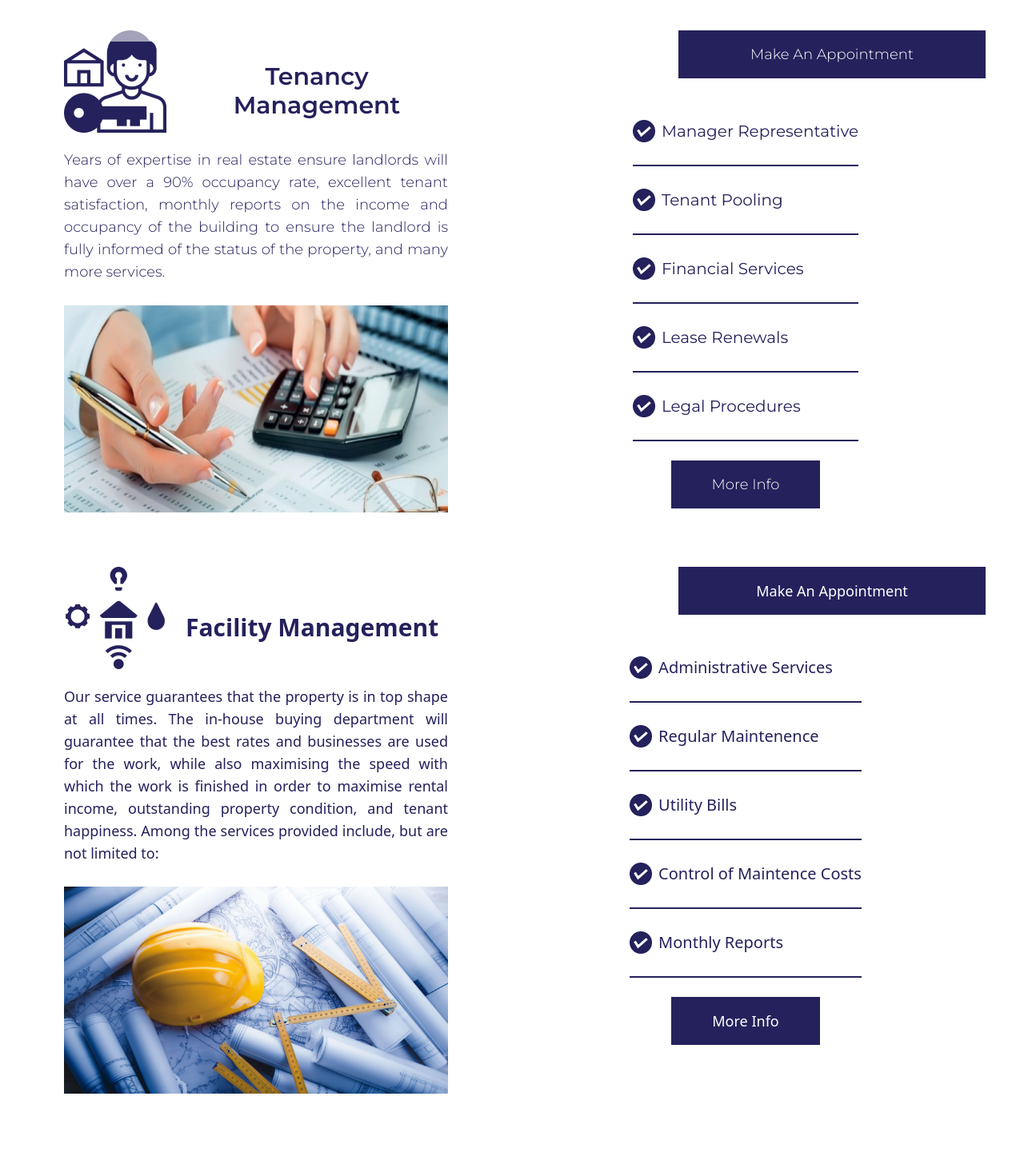
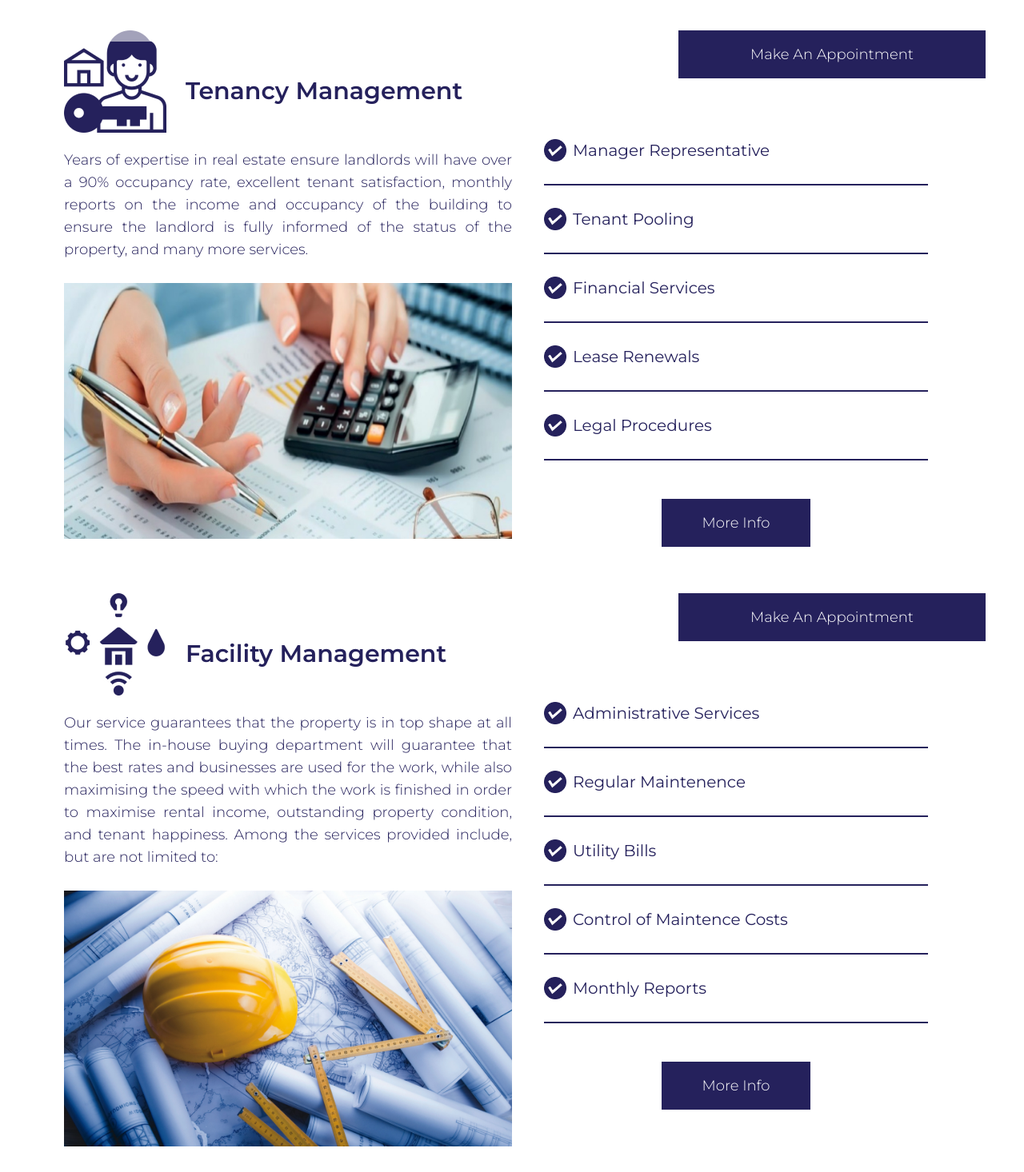
Before and after one commit to Sameekshaa999/AL-Madar-, a React (Create React App) app: page /services in a window 1280 px wide. Shown: the part 424-1890 px from the top of the page at 80% size. Built offline with nearby package versions, Linux system fonts and the light colour scheme.

Commit message:
small chnges in services

```diff
--- a/src/components/about/AboutUs.jsx
+++ b/src/components/about/AboutUs.jsx
@@ -3,7 +3,7 @@ import hexagons from "../Zimages/about/hexagons.svg";
 
 const About = () => {
   return (
-    <div className="flex flex-col-reverse lg:flex-row justify-center items-center md:px-20 py-10 lg:space-x-40 pt-24 about-gradient">
+    <div className="flex flex-col-reverse lg:flex-row justify-center items-center px-10 py-10 lg:space-x-40 pt-24 about-gradient">
       <div className="lg:ml-20 text-white font-montserrat">
         <div className="flex justify-center items-center lg:w-fit border-b-2 border-mwhite py-2 my-5">
           <h1 className="text-lg md:text-4xl font-bold transition">About us</h1>
--- a/src/components/about/OurTeam.jsx
+++ b/src/components/about/OurTeam.jsx
@@ -11,7 +11,7 @@ import Headings from "../Headings";
 
 const OurTeam = () => {
   return (
-    <div className="flex flex-col justify-center items-center mx-20 my-10 font-montserrat text-mpurple">
+    <div className="flex flex-col justify-center items-center mx-10 my-10 font-montserrat text-mpurple">
       <div className="flex flex-col lg:flex-row justify-center items-center">
         <div className="flex justify-start items-center mx-20 mb-7">
 
--- a/src/components/services1/FM.jsx
+++ b/src/components/services1/FM.jsx
@@ -6,56 +6,61 @@ import { Link } from "react-router-dom";
 
 const FM = () => {
   return (
-<div className="flex flex-col lg:flex-row font-Montserrat text-mpurple px-20 pt-10 lg:space-x-20">
-      <div className="flex-col lg:w-1/2 ">
+<div className="flex flex-col lg:flex-row font-montserrat text-mpurple px-20 pt-10">
+      <div className="flex-col lg:w-1/2">
         <div className="flex flex-col sm:flex-row space-y-6 sm:space-x-6 items-center">
-          <img src={FM_icon} alt="icon" className="h-20 md:h-32" />
+          <img src={FM_icon} alt="icon" className="h-20 lg:h-32" />
           <h1 className="mt-5 font-semibold text-xl md:text-3xl text-center">
             Facility Management
           </h1>
         </div>
         <div className="md:flex-col inline-block">
           <p className="mt-5 mb-0 font-light text-lg text-justify ">
-            Our service guarantees that the property is in top shape at
-             all times. The in-house buying department will guarantee that
-             the best rates and businesses are used for the work, while
-             also maximising the speed with which the work is finished in
-             order to maximise rental income, outstanding property
-             condition, and tenant happiness.
-             Among the services provided include, but are not limited to:
+            Our service guarantees that the property is in top shape at all
+            times. The in-house buying department will guarantee that the best
+            rates and businesses are used for the work, while also maximising
+            the speed with which the work is finished in order to maximise
+            rental income, outstanding property condition, and tenant happiness.
+            Among the services provided include, but are not limited to:
           </p>
-          <img src={services1_FM} alt="tenancy Management" className="my-7 h-42 md:78" />
+          <div className="flex justify-center items-center">
+          <img
+            src={services1_FM}
+            alt="Facility Management"
+            className="my-7  h-40 md:h-60 lg:h-80"
+          />
+          </div>
         </div>
       </div>
-      <div className="flex flex-col  space-y-6 sm:space-x-6 items-center lg:w-1/2">
-        <button className="lg:ml-60 px-16 py-4 bg-mpurple lg:w-96 text-white font-Montserrat font-light text-lg">
+      <div className="flex flex-col space-y-5 lg:space-y-12 items-center lg:w-1/2">
+        <button className="lg:ml-60 px-16 py-4 bg-mpurple lg:w-96 text-white font-montserrat font-light text-base lg:text-lg">
           Make An Appointment
         </button>
-        <div className="flex flex-col justify-center lg:ml-20 my-10">
-          <div className="flex space-x-2 py-7 border-b-2 border-mpurple">
+        <div className="flex flex-col justify-center lg:w-[30rem] my-1">
+          <div className="flex space-x-2 py-7  border-b-2 border-mpurple">
             <img src={check} alt="check" className="h-7" />
-            <p className="text-xl font-normal">Administrative Services</p>
+            <p className="text-base lg:text-xl font-normal">Administrative Services</p>
           </div>
           <div className="flex space-x-2 py-7 border-b-2 border-mpurple">
             <img src={check} alt="check" className="h-7" />
-            <p className="text-xl font-normal">Regular Maintenence</p>
+            <p className="text-base lg:text-xl font-normal">Regular Maintenence</p>
           </div>
           <div className="flex space-x-2 py-7 border-b-2 border-mpurple">
             <img src={check} alt="check" className="h-7" />
-            <p className="text-xl font-normal">Utility Bills</p>
+            <p className="text-base lg:text-xl font-normal">Utility Bills</p>
           </div>
           <div className="flex space-x-2 py-7 border-b-2 border-mpurple">
             <img src={check} alt="check" className="h-7" />
-            <p className="text-xl font-normal">Control of Maintence Costs</p>
+            <p className="text-base lg:text-xl font-normal">Control of Maintence Costs</p>
           </div>
           <div className="flex space-x-2 py-7 border-b-2 border-mpurple">
             <img src={check} alt="check" className="h-7" />
-            <p className="text-xl font-normal">Monthly Reports</p>
+            <p className="text-base lg:text-xl font-normal">Monthly Reports</p>
           </div>
         </div>
         <Link
           to="/services2"
-          className=" lg:float-right px-10 py-4 bg-mpurple lg:w-1/3  text-white font-Montserrat font-light text-lg text-center"
+          className=" lg:float-right px-10 py-4 bg-mpurple lg:w-1/3  text-white font-montserrat font-light text-base lg:text-lg text-center"
         >
           More Info
         </Link>
--- a/src/components/services1/TM.jsx
+++ b/src/components/services1/TM.jsx
@@ -6,10 +6,10 @@ import { Link } from "react-router-dom";
 
 const TM = () => {
   return (
-    <div className="flex flex-col lg:flex-row font-montserrat text-mpurple px-20 pt-10 lg:space-x-20">
-      <div className="flex-col lg:w-1/2 ">
+    <div className="flex flex-col lg:flex-row font-montserrat text-mpurple px-20 pt-10">
+      <div className="flex-col lg:w-1/2">
         <div className="flex flex-col sm:flex-row space-y-6 sm:space-x-6 items-center">
-          <img src={TM_icon} alt="icon" className="h-20 md:h-32" />
+          <img src={TM_icon} alt="icon" className="h-20 lg:h-32" />
           <h1 className="mt-5 font-semibold text-xl md:text-3xl text-center">
             Tenancy Management
           </h1>
@@ -22,42 +22,44 @@ const TM = () => {
             is fully informed of the status of the property, and many more
             services.
           </p>
+          <div className="flex justify-center items-center">
           <img
             src={services1_TM}
-            alt="tenancy Management"
-            className="my-7 h-42 md:78"
+            alt="Tenancy Management"
+            className="my-7  h-40 md:h-60 lg:h-80"
           />
+          </div>
         </div>
       </div>
-      <div className="flex flex-col space-y-6 sm:space-x-6 items-center lg:w-1/2">
-        <button className="lg:ml-60 px-16 py-4 bg-mpurple lg:w-96 text-white font-montserrat font-light text-lg">
+      <div className="flex flex-col space-y-5 lg:space-y-12 items-center lg:w-1/2">
+        <button className="lg:ml-60 px-16 py-4 bg-mpurple lg:w-96 text-white font-montserrat font-light text-base lg:text-lg">
           Make An Appointment
         </button>
-        <div className="flex flex-col justify-center lg:ml-20 my-10">
-          <div className="flex space-x-2 py-7 border-b-2 border-mpurple">
+        <div className="flex flex-col justify-center lg:w-[30rem] my-1">
+          <div className="flex space-x-2 py-7  border-b-2 border-mpurple">
             <img src={check} alt="check" className="h-7" />
-            <p className="text-xl font-normal">Manager Representative</p>
+            <p className="text-base lg:text-xl font-normal">Manager Representative</p>
           </div>
           <div className="flex space-x-2 py-7 border-b-2 border-mpurple">
             <img src={check} alt="check" className="h-7" />
-            <p className="text-xl font-normal">Tenant Pooling</p>
+            <p className="text-base lg:text-xl font-normal">Tenant Pooling</p>
           </div>
           <div className="flex space-x-2 py-7 border-b-2 border-mpurple">
             <img src={check} alt="check" className="h-7" />
-            <p className="text-xl font-normal">Financial Services</p>
+            <p className="text-base lg:text-xl font-normal">Financial Services</p>
           </div>
           <div className="flex space-x-2 py-7 border-b-2 border-mpurple">
             <img src={check} alt="check" className="h-7" />
-            <p className="text-xl font-normal">Lease Renewals</p>
+            <p className="text-base lg:text-xl font-normal">Lease Renewals</p>
           </div>
           <div className="flex space-x-2 py-7 border-b-2 border-mpurple">
             <img src={check} alt="check" className="h-7" />
-            <p className="text-xl font-normal">Legal Procedures</p>
+            <p className="text-base lg:text-xl font-normal">Legal Procedures</p>
           </div>
         </div>
         <Link
           to="/services2"
-          className=" lg:float-right px-10 py-4 bg-mpurple lg:w-1/3  text-white font-montserrat font-light text-lg text-center"
+          className=" lg:float-right px-10 py-4 bg-mpurple lg:w-1/3  text-white font-montserrat font-light text-base lg:text-lg text-center"
         >
           More Info
         </Link>
```
